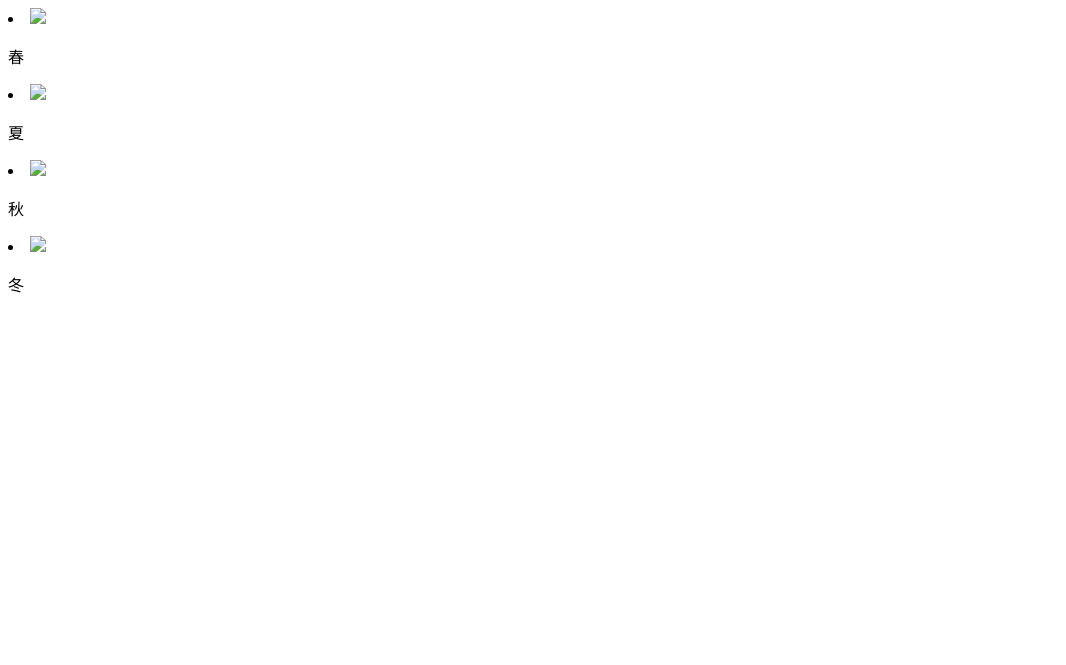
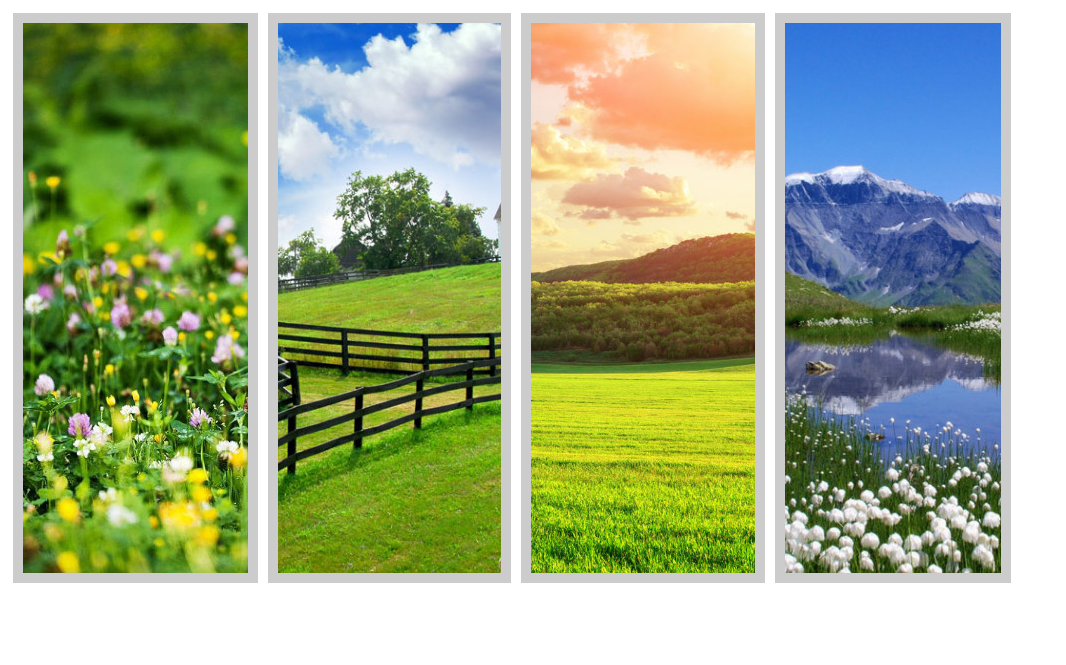
Before and after one commit to LYLnpc/npc_show, a plain HTML site: page web2.html in a window 1280 px wide. Shown: the whole page, without its empty margins (0-1066 px from the left). Drawn offline with Linux system fonts and the light colour scheme; the site is published under a folder, as on GitHub Pages, so addresses that start at the root find nothing.

Commit message:
Update web2.html

```diff
--- a/web2.html
+++ b/web2.html
@@ -4,23 +4,23 @@
 <head>
     <meta charset="UTF-8" />
     <title>show2</title>
-    <link rel="stylesheet" type="text/css" href="/css/web2.css">
+    <link rel="stylesheet" type="text/css" href="css/web2.css">
     </style>
 </head>
 
 <body>
     <div>
 
-        <li><img src="/img/p1.jpg" />
+        <li><img src="img/p1.jpg" />
             <p>春</p>
         </li>
-        <li><img src="/img/p4.jpg" />
+        <li><img src="img/p4.jpg" />
             <p>夏</p>
         </li>
-        <li><img src="/img/p2.jpg" />
+        <li><img src="img/p2.jpg" />
             <p>秋</p>
         </li>
-        <li><img src="/img/p3.jpg" />
+        <li><img src="img/p3.jpg" />
             <p>冬</p>
         </li>
 
```
